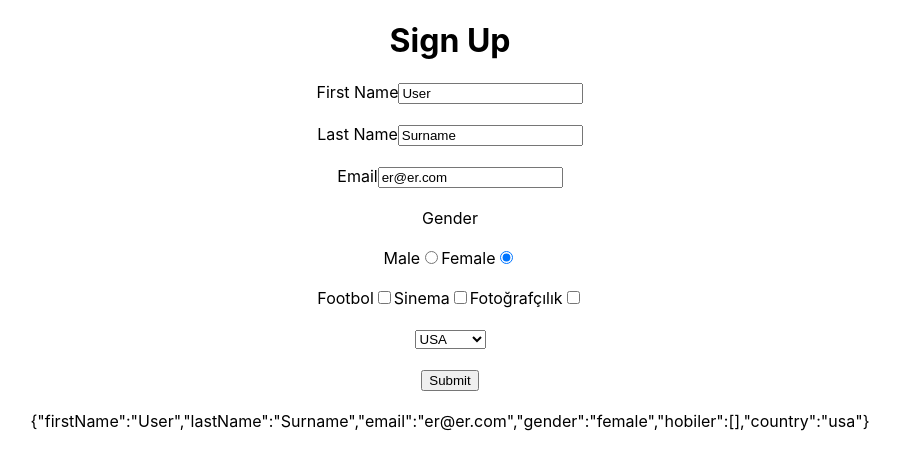
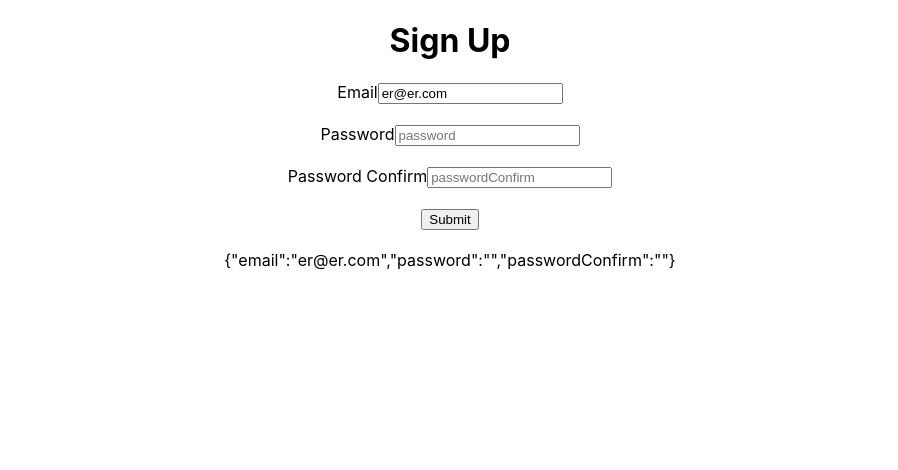
Before and after one commit to ErginTIRAVOGLU/patika-react-formik, a React (Create React App) app: page / in a window 1280 px wide. Shown: the top 470 px of the page, without its empty margins (190-1088 px from the left). Built offline with nearby package versions, Linux system fonts and the light colour scheme.

Commit message:
Form validation eklendi

```diff
--- a/package.json
+++ b/package.json
@@ -10,7 +10,8 @@
     "react": "^18.2.0",
     "react-dom": "^18.2.0",
     "react-scripts": "5.0.1",
-    "web-vitals": "^2.1.4"
+    "web-vitals": "^2.1.4",
+    "yup": "^1.2.0"
   },
   "scripts": {
     "start": "react-scripts start",
--- a/src/App.js
+++ b/src/App.js
@@ -1,123 +1,13 @@
 import { Field, Form, Formik, useFormik } from "formik";
 import "./App.css";
+import Signup from "./components/Signup";
 
 function App() {
-  const {handleSubmit, handleChange, values} = useFormik({
-    initialValues: {
-      firstName: "User",
-      lastName: "Surname",
-      email: "er@er.com",
-      gender: "female",
-      hobiler: [],
-      country: "usa",
-    },
-
-    onSubmit: (values) => {
-      console.log(values);
-    },
-  });
   return (
     <div className="App">
-      <h1>Sign Up</h1>
+      <Signup />
 
-          <form onSubmit={handleSubmit}>
-            <label htmlFor="firstName">First Name</label>
-            <input
-              id="firstName"
-              name="firstName"
-              onChange={handleChange}
-              placeholder="Jane"
-              value={values.firstName}
-            />
-            <br />
-            <br />
-            <label htmlFor="lastName">Last Name</label>
-            <input
-              id="lastName"
-              name="lastName"
-              onChange={handleChange}
-              placeholder="Doe"
-              value={values.lastName}
-            />
-            <br />
-            <br />
-            <label htmlFor="email">Email</label>
-            <input
-              id="email"
-              name="email"
-              onChange={handleChange}
-              placeholder="jane@acme.com"
-              type="email"
-              value={values.email}
-            />
-            <br />
-            <br />
-
-            <label htmlFor="gender">Gender</label>
-            <br />
-            <br />
-            <span>Male</span>
-            <input
-              type="radio"
-              name="gender"
-              value="male"
-              onChange={handleChange}
-              checked={values.gender === "male"}
-            />
-            <span>Female</span>
-            <input
-              type="radio"
-              name="gender"
-              value="female"
-              onChange={handleChange}
-              checked={values.gender === "female"}
-            />
-
-            <br />
-            <br />
-            <span>Footbol</span>
-            <input
-              type="checkbox"
-              name="hobiler"
-              value="Footbol"
-              onChange={handleChange}
-            />
-            <span>Sinema</span>
-            <input
-              type="checkbox"
-              name="hobiler"
-              value="Sinema"
-              onChange={handleChange}
-            />
-            <span>Fotoğrafçılık</span>
-            <input
-              type="checkbox"
-              name="hobiler"
-              value="Fotograf"
-              onChange={handleChange}
-            />
-            <br />
-            <br />
-            <select
-              name="country"
-              value={values.country}
-              id="country"
-              onChange={handleChange}
-            >
-              <option value="tr">Turkey</option>
-              <option value="en">England</option>
-              <option value="usa">USA</option>
-            </select>
-            <br />
-            <br />
-            <button type="submit">Submit</button>
-            <br />
-            <br />
-            {JSON.stringify(values)}
-          </form>
-
-
-        {/*
+      {/*
       <Form>
         <label htmlFor="firstName">First Name</label>
         <Field id="firstName" name="firstName" placeholder="Jane" />
@@ -139,7 +29,6 @@ function App() {
         <button type="submit">Submit</button>
       </Form>
     */}
-
     </div>
   );
 }
--- /dev/null
+++ b/src/components/Signup.js
@@ -0,0 +1,71 @@
+import { useFormik } from "formik";
+import React from "react";
+import validations from "./validation";
+
+function Signup() {
+  const { handleSubmit, handleChange, handleBlur, values, errors, touched } = useFormik({
+    initialValues: {
+      email: "er@er.com",
+      password: "",
+      passwordConfirm: "",
+    },
+
+    onSubmit: (values) => {
+      console.log(values);
+    },
+    validationSchema:validations
+  });
+ // console.log(errors);
+  return (
+    <div>
+      <h1>Sign Up</h1>
+
+      <form onSubmit={handleSubmit}>
+        <label htmlFor="email">Email</label>
+        <input
+          id="email"
+          name="email"
+          onChange={handleChange}
+          placeholder="jane@acme.com"
+          type="email"
+          value={values.email}
+        />
+        {errors.email && touched.email && (<div>{errors.email}</div>)}
+        <br />
+        <br />
+
+        <label htmlFor="password">Password</label>
+
+        <input
+          id="password"
+          name="password"
+          onChange={handleChange}
+          placeholder="password"
+          value={values.password}
+          onBlur={handleBlur}
+        />
+        {errors.password && touched.password && <div>{errors.password}</div>}
+        <br />
+        <br />
+        <label htmlFor="passwordConfirm">Password Confirm</label>
+        <input
+          id="passwordConfirm"
+          name="passwordConfirm"
+          onChange={handleChange}
+          placeholder="passwordConfirm"
+          value={values.passwordConfirm}
+          onBlur={handleBlur}
+        />
+        {errors.passwordConfirm && touched.passwordConfirm && <div>{errors.passwordConfirm}</div>}
+        <br />
+        <br />
+        <button type="submit">Submit</button>
+        <br />
+        <br />
+        {JSON.stringify(values)}
+      </form>
+    </div>
+  );
+}
+
+export default Signup;
--- /dev/null
+++ b/src/components/validation.js
@@ -0,0 +1,9 @@
+import { object, string, number, date, InferType, ref } from 'yup';
+
+let validations = object({
+  email: string().email().required(),
+  password: string().min(5, 'must be at least 5 characters long').required(),
+  passwordConfirm: string().oneOf([ref('password'), null], 'Passwords must match').required()
+});
+
+export default validations;
```
Also changed, not shown: 1 other file (tests, documents, lock files or other folders).
